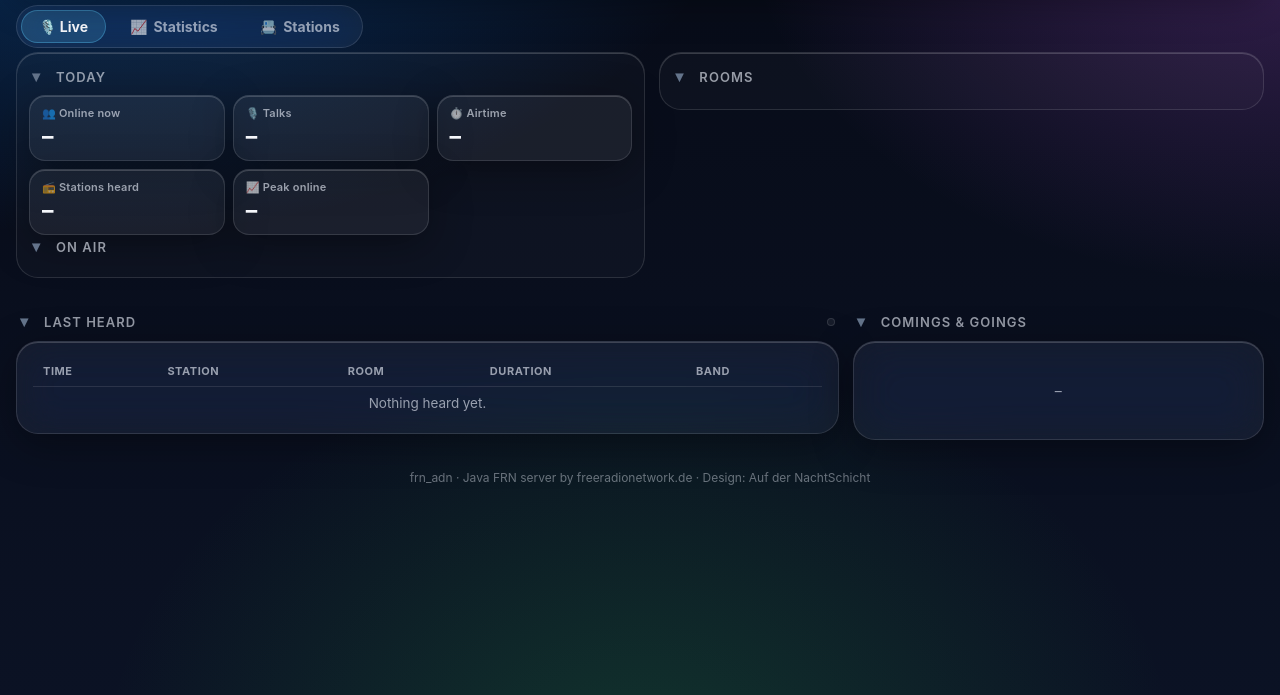
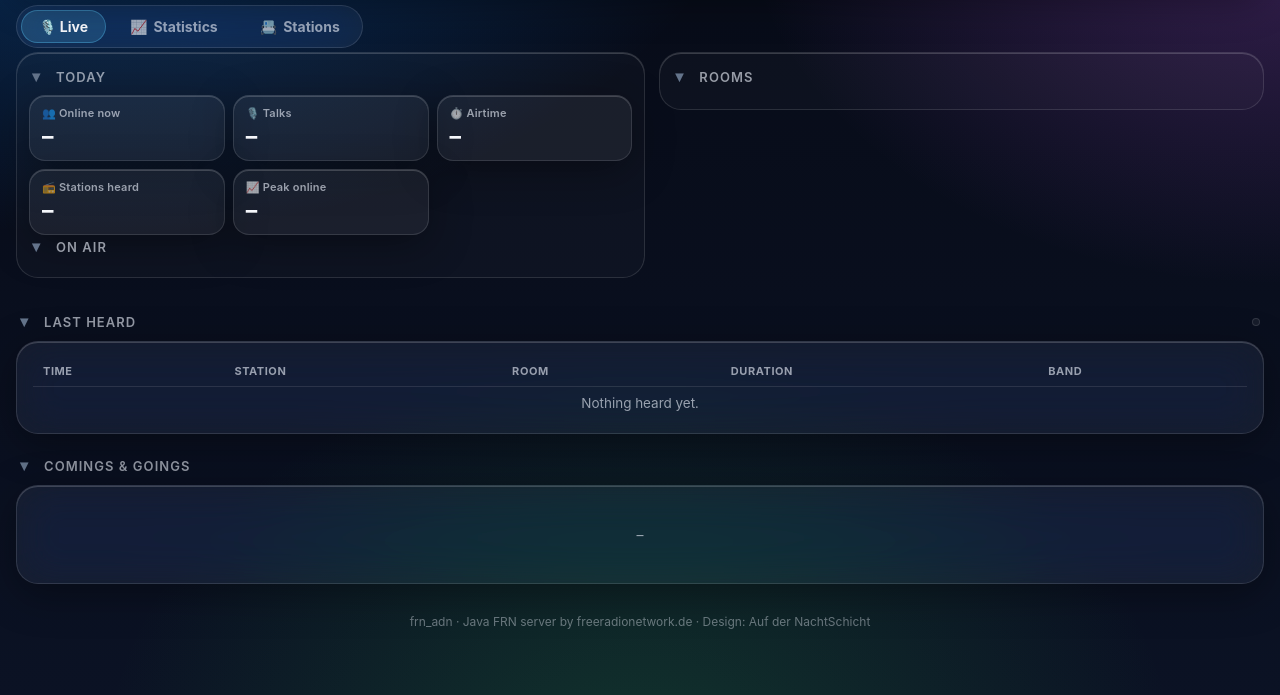
Before and after one commit to dhartmann1979/adn-frn-server, a plain HTML site: page static/index.html in a window 1280 px wide. Shown: the part 105-800 px from the top of the page. Drawn offline with Linux system fonts and the light colour scheme; no server answers.

Commit message:
Make Last heard full width and place Comings & goings underneath

```diff
--- a/static/index.html
+++ b/static/index.html
@@ -65,18 +65,18 @@
             </div>
         </div>
 
-        <div class="grid lh-top live-activity" style="margin-top:8px">
-            <div>
+        <div class="live-activity" style="margin-top:8px">
+            <section class="live-activity-wide">
                 <h2 class="section-header collapsible" data-section="lh"><span class="collapse-caret">▾</span>Last heard <span class="seg" id="lhFilter" style="margin-left:auto" onclick="event.stopPropagation()"></span></h2>
                 <div class="card" data-body="lh"><div class="tbl-wrap"><table class="tbl">
                     <thead><tr><th>Time</th><th>Station</th><th>Room</th><th class="num">Duration</th><th class="hide-sm">Band</th></tr></thead>
                     <tbody id="lhBody"><tr><td colspan="5" class="empty">Nothing heard yet.</td></tr></tbody>
                 </table></div></div>
-            </div>
-            <div>
+            </section>
+            <section class="live-activity-wide">
                 <h2 class="section-header collapsible" data-section="feed"><span class="collapse-caret">▾</span>Comings &amp; goings</h2>
                 <div class="card" data-body="feed"><div class="feed" id="feed"><div class="empty">–</div></div></div>
-            </div>
+            </section>
         </div>
     </section>
 
```
